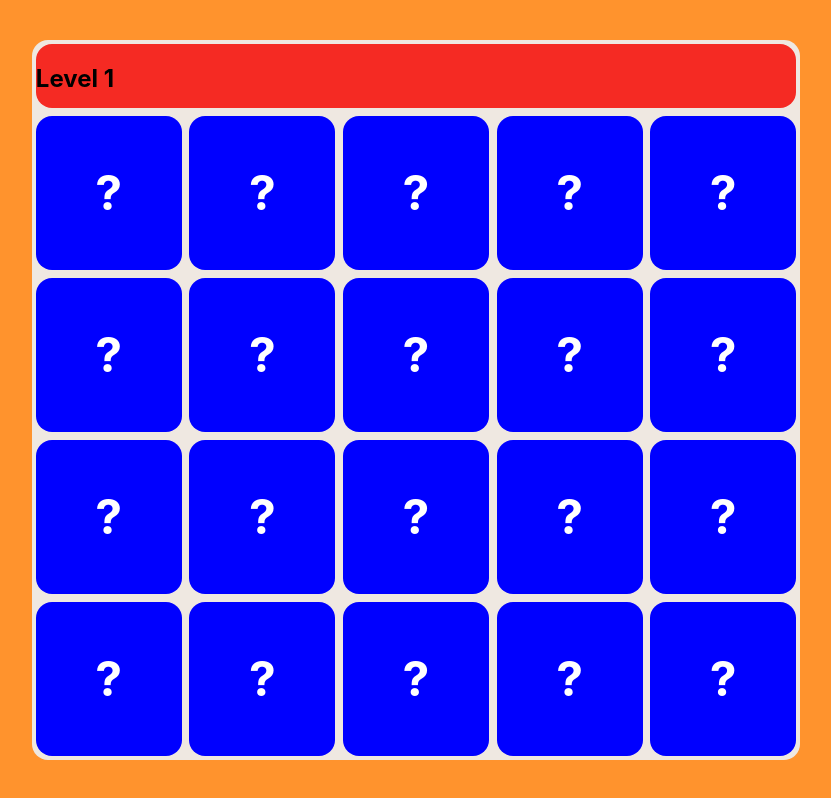
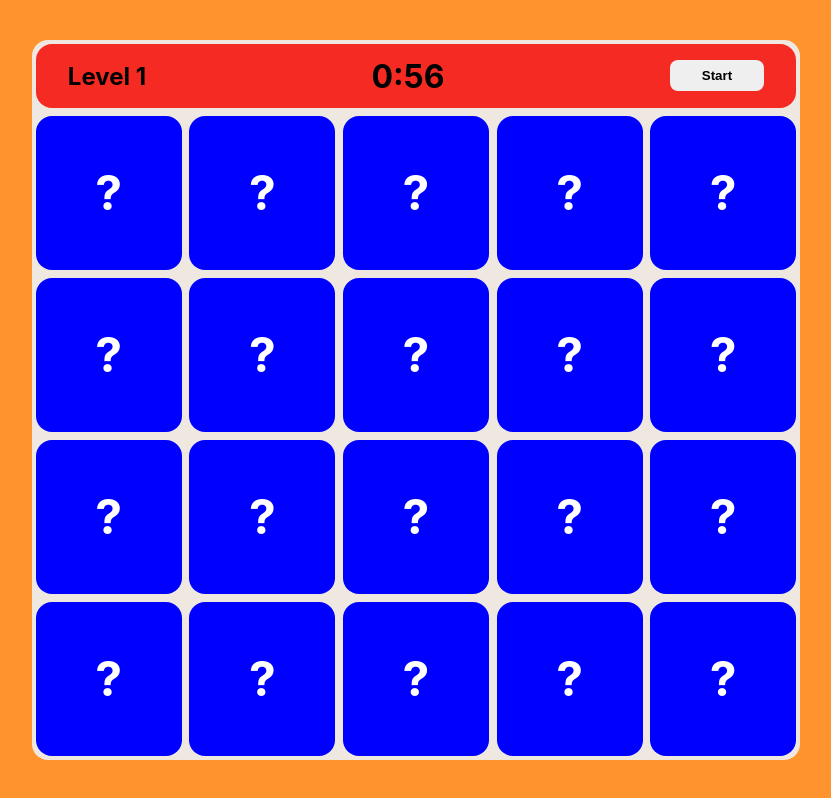
Before and after one commit to DouglasVz/memorama, a React (Create React App) app: page / in a window 1280 px wide. Shown: the whole page, without its empty margins (224-1055 px from the left). Built offline with nearby package versions, Linux system fonts and the light colour scheme.

Commit message:
Mounting countdown

```diff
--- a/src/components/board.js
+++ b/src/components/board.js
@@ -10,14 +10,36 @@ import ControlBar from "./control-bar";
 class Board extends Component {
 
     levels = [3000,2000,1000,500,0];
+    maxTime = 1;
     state = {
         cards: items,
-        level: 0
+        level: 0,
+        showCards: false,
+        run: false
     }
 
     levelUp = (level) => {
         this.setState({level: level + 1})
         return this.state.level;
+    }
+
+    startStop = () => {
+        //START
+        if(!this.state.run) {
+            this.setState({showCards:true}, () => {
+                setTimeout(() => {
+                    this.setState({showCards:false, run: true});
+                }, 3000)
+            });
+            return
+        }
+        //STOP
+        let cardsReset = this.state.cards.map(card => {
+            card.isOpen = false;
+            return card;
+        });
+        this.setState({cards: cardsReset ,showCards:false, run: false});
+
     }
 
     changeOpenState = (isOpen, id) => {
@@ -36,12 +58,18 @@ class Board extends Component {
 
         return (
             <div className="board">
-                <ControlBar level={3000}/>
+                <ControlBar level={3000}
+                    start={this.startStop}
+                    run={this.state.run}
+                    maxTime={1}
+                />
                 <CardsBoard
                     cards={this.state.cards}
                     level={this.levels[this.state.level]}
                     levelUp={this.levelUp}
                     changeOpenState={this.changeOpenState}
+                    showCards={this.state.showCards}
+                    run={this.state.run}
                 />
             </div>
         )
--- a/src/components/cards-board.js
+++ b/src/components/cards-board.js
@@ -26,6 +26,7 @@ class CardsBoard extends Component {
     }
 
     flipCard = (selectedCardId,name,isOpen) => {
+        if(!this.props.run)return
         if (isOpen) return;
         if (this.state.toCompare.length < 2) {
             this.props.changeOpenState(true, selectedCardId);
@@ -46,8 +47,7 @@ class CardsBoard extends Component {
     }
 
     render () {
-        const {cards, levelUp, changeOpenState} = this.props;
-
+        const {cards, levelUp, changeOpenState, showCards} = this.props;
         return (
             <div className="cards-board">{
                 cards.map((card,index) => <div key={index} className="card-cont">
@@ -56,7 +56,7 @@ class CardsBoard extends Component {
                         name={card.name}
                         levelUp={levelUp}
                         check={this.checkOpenCards}
-                        isOpen={card.isOpen}
+                        isOpen={showCards?true:card.isOpen}
                         changeOpenState={changeOpenState}
                         flipCard={this.flipCard}
                     />
--- a/src/components/control-bar.css
+++ b/src/components/control-bar.css
@@ -11,4 +11,15 @@
     height: 90%;
     border-radius: 1rem;
     background: rgb(245, 42, 35);
+    display: flex;
+    justify-content: space-between;
+    align-items: center;
+    padding: 0 2rem;
 }
+
+.start-restart-btn {
+    padding: 0.5rem 2rem;
+    font-weight: bolder;
+    border-radius: 0.5rem;
+    border: none;
+}
--- a/src/components/control-bar.js
+++ b/src/components/control-bar.js
@@ -1,12 +1,17 @@
 import React, {Component} from "react";
 import './control-bar.css';
+import CountDown from "./counter";
 
 class ControlBar extends Component {
+
     render() {
+        const {start, run, maxTime} = this.props;
         return (
             <div className="control-bar-container">
                 <div className="control-bar">
                     <h2>Level 1</h2>
+                    <CountDown maxTime={maxTime}/>
+                    <button className="start-restart-btn" onClick={start}>{run?'Stop':'Start'}</button>
                 </div>
             </div>
         );
--- /dev/null
+++ b/src/components/counter.js
@@ -0,0 +1,55 @@
+import React, {Component} from "react";
+
+class CountDown extends Component {
+
+
+    state = {
+        time: this.props.maxTime * 60
+
+    }
+
+    minutes =  Math.floor(this.state.time / 60)
+    seconds = this.state.time % 60
+
+    countDown = () => {
+        this.timer = setInterval(() => {
+            this.setState({
+                time: this.state.time - 1
+            }, () => {
+                this.minutes =  Math.floor(this.state.time / 60)
+                this.seconds = this.state.time % 60
+            })
+
+        },1000)
+    }
+
+
+    render() {
+        return (
+            <div>
+                <h1>{this.minutes}:{this.seconds}</h1>
+            </div>
+        )
+    }
+
+    componentDidMount() {
+        this.countDown();
+
+    }
+
+    componentDidUpdate(prevProps, prevState, snapShot) {
+
+        if ( this.state.time <= 50) {
+            console.log('la pu')
+            clearInterval(this.timer);
+        }
+    }
+
+    componentWillUnmount() {
+        console.log('la chic')
+        clearInterval(this.timer);
+    }
+
+}
+
+export default CountDown;
--- a/src/index.css
+++ b/src/index.css
@@ -15,3 +15,7 @@ code {
 *, *:before, *:after {
   box-sizing: border-box;
 }
+
+button {
+  cursor: pointer;
+}
```
